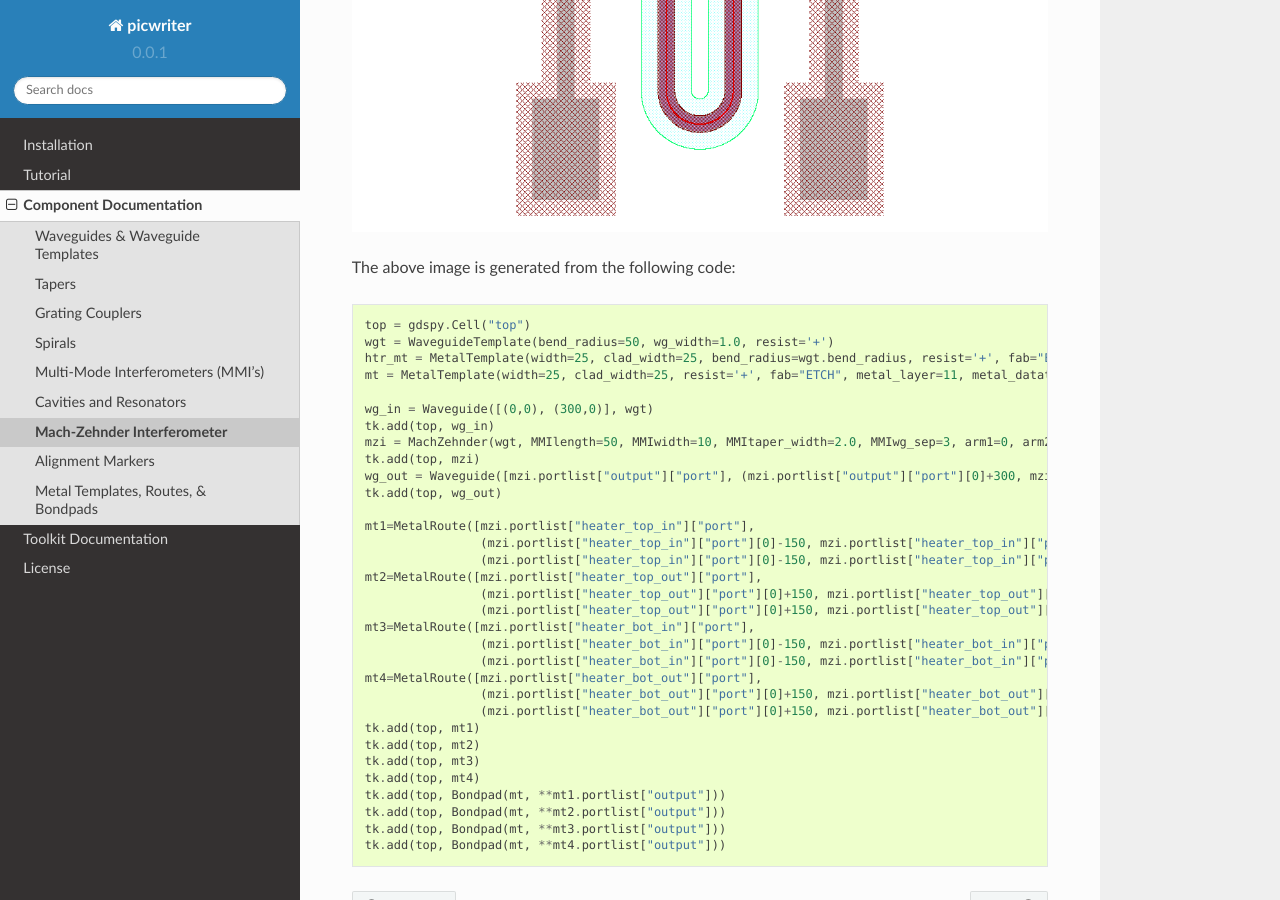
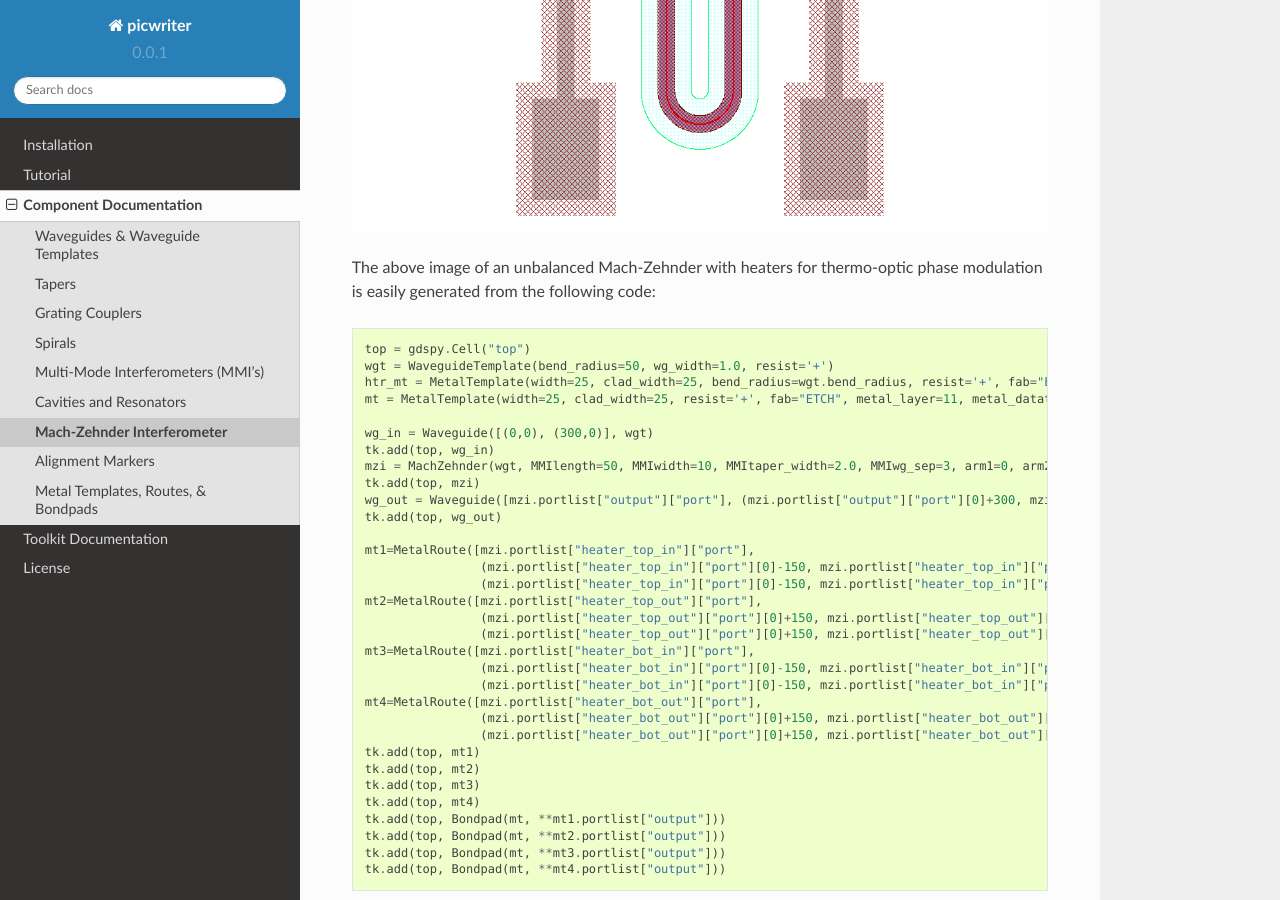
Before and after one commit to DerekK44/PICwriter, a Sphinx documentation site: the page built from docs/source/mzi.rst, in a window 1280 px wide and 900 px high, scrolled down 705 px. Built offline with Sphinx 7.4.7 and the Read the Docs theme 2.0.0, drawn with Linux system fonts in a browser that asks for light colours.

Commit message:
update docs

```diff
--- a/docs/source/mzi.rst
+++ b/docs/source/mzi.rst
@@ -6,7 +6,7 @@ Mach-Zehnder Interferometer
 
 .. image:: imgs/mzi.png
 
-The above image is generated from the following code::
+The above image of an unbalanced Mach-Zehnder with heaters for thermo-optic phase modulation is easily generated from the following code::
 
     top = gdspy.Cell("top")
     wgt = WaveguideTemplate(bend_radius=50, wg_width=1.0, resist='+')
```
